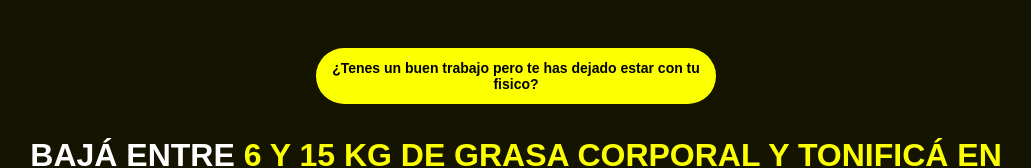
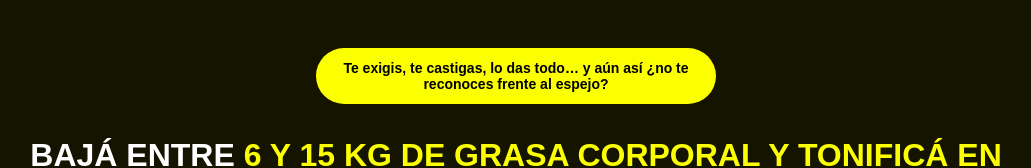
Before and after one commit to tomascosta2/nano-2, a Next.js app: page / in a window 1280 px wide. Shown: the top 168 px of the page, without its empty margins (124-1155 px from the left). Built offline with nearby package versions, Linux system fonts and the light colour scheme.

Commit message:
Callout ganador

```diff
--- a/src/app/page.tsx
+++ b/src/app/page.tsx
@@ -45,12 +45,7 @@ export default function Home() {
           <h3
             className="text-center text-black text-[14px] py-3 font-bold leading-[115%]"
           >
-            {variant === 'A' && (
               <span>Te exigis, te castigas, lo das todo… y aún así ¿no te reconoces frente al espejo?</span>
-            )}
-            {variant === 'B' && (
-              <span>¿Tenes un buen trabajo pero te has dejado estar con tu fisico?</span>
-            )}
           </h3>
         </div>
       </header>
```
